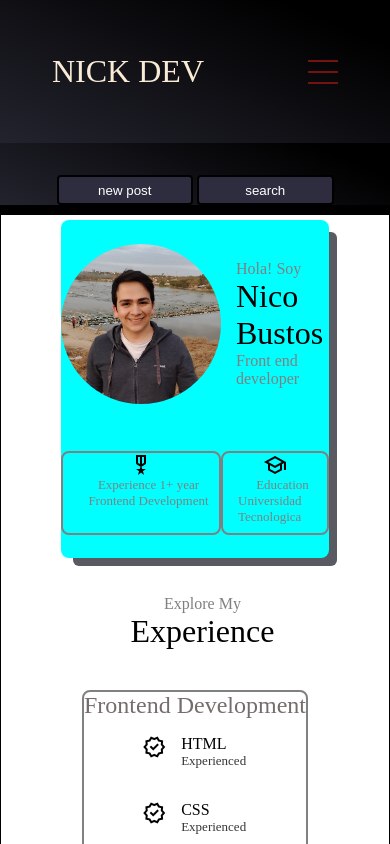
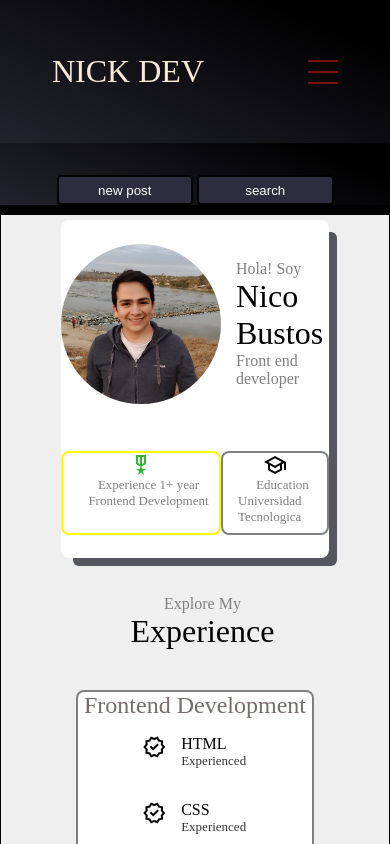
Before and after one commit to NicolasBustosSalazar/blog, a website: page index.html in a window 390 px wide. In both pictures the pointer is over the element 141 px from the left and 492 px from the top of the page. Shown: the top 844 px of the page. Drawn offline with nearby package versions, Linux system fonts and the light colour scheme.

Commit message:
final version

```diff
--- a/css/mediaqueries.css
+++ b/css/mediaqueries.css
@@ -7,5 +7,13 @@
   }
   .bubble {
     font-size: small;
+    width: 60vw;
+    height: 40vh;
+  }
+  #xp {
+    width: auto;
+  }
+  #uni {
+    width: auto;
   }
 }
--- a/css/style.css
+++ b/css/style.css
@@ -286,7 +286,7 @@ button:hover {
   /* height: 100vh; */
   /*padding: 10px 10vw;*/
   /*background-color: rgb(255, 255, 255);*/
-  background-color: #ffffff;
+  background-color: #efefef;
   /*border-radius: 25px;*/
   margin-top: 10px;
   margin-bottom: 10px;
@@ -361,6 +361,15 @@ button:hover {
   /* min-width: 268px; */
   border-color: grey;
   border-width: 2px;
+  background-color: #ffffff;
+  /* width: 600px; */
+}
+
+.bubble:hover {
+  border-color: yellow;
+  color: rgb(51, 182, 51);
+  transition: 0.6s;
+  cursor: crosshair;
 }
 
 .experience {
@@ -398,17 +407,29 @@ button:hover {
   /* background-color: white; */
   /* background-image: url("../img/pngwing.jpg"); */
 }
+#GitHub:hover {
+  background: rgb(121, 0, 119);
+}
 #instagram {
   height: 8rem;
   width: 8rem;
+}
+#instagram:hover {
+  background-color: #fc8be3;
 }
 #linkedin {
   height: 8rem;
   width: 8rem;
 }
+#linkedin:hover {
+  background-color: rgb(0, 140, 255);
+}
 #x {
   height: 8rem;
   width: 8rem;
+}
+#x:hover {
+  background-color: #adadad;
 }
 .show {
   opacity: 1;
@@ -434,10 +455,10 @@ button:hover {
   border-radius: 15px;
   margin: 5px;
 }
-.card:hover {
+/* .card:hover {
   background-color: aqua;
   transition: 0s;
-}
+} */
 
 P {
   padding-left: 15px;
```
Also changed, not shown: index.html (+1 -1 lines).
